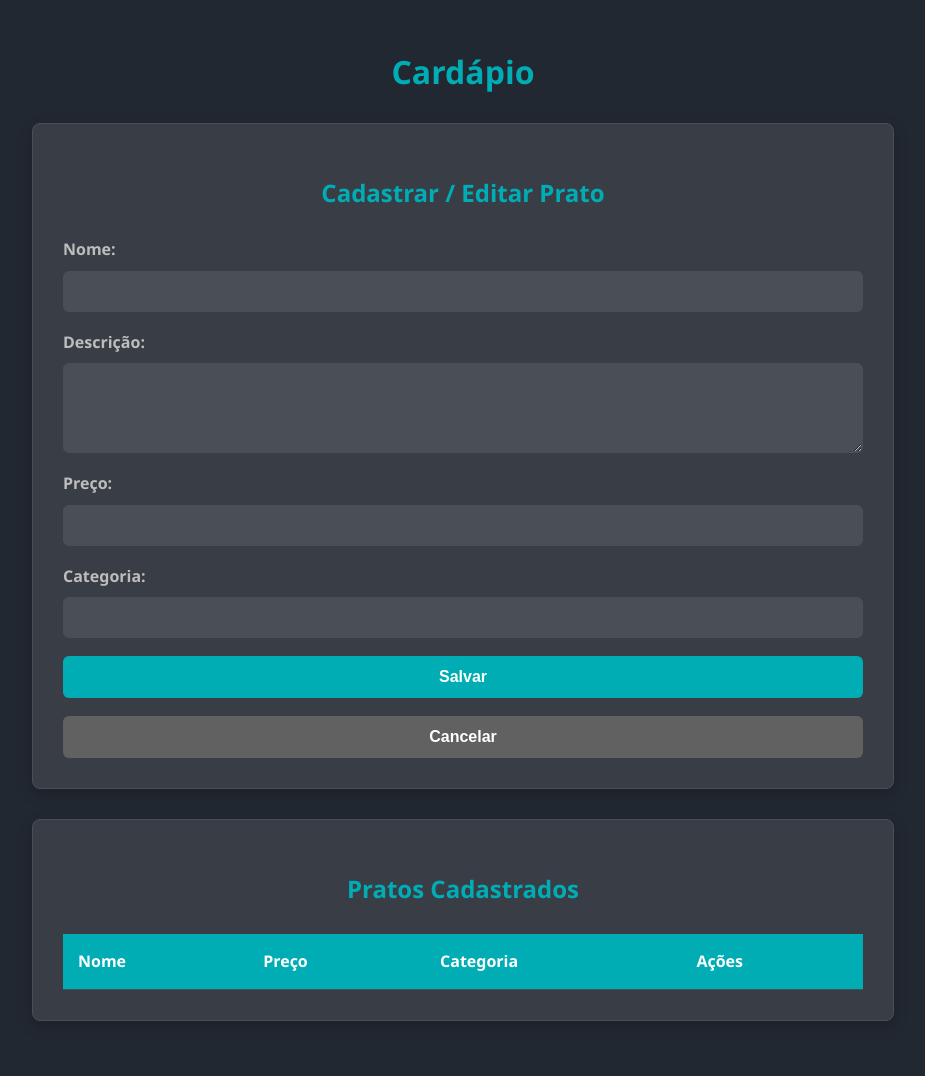
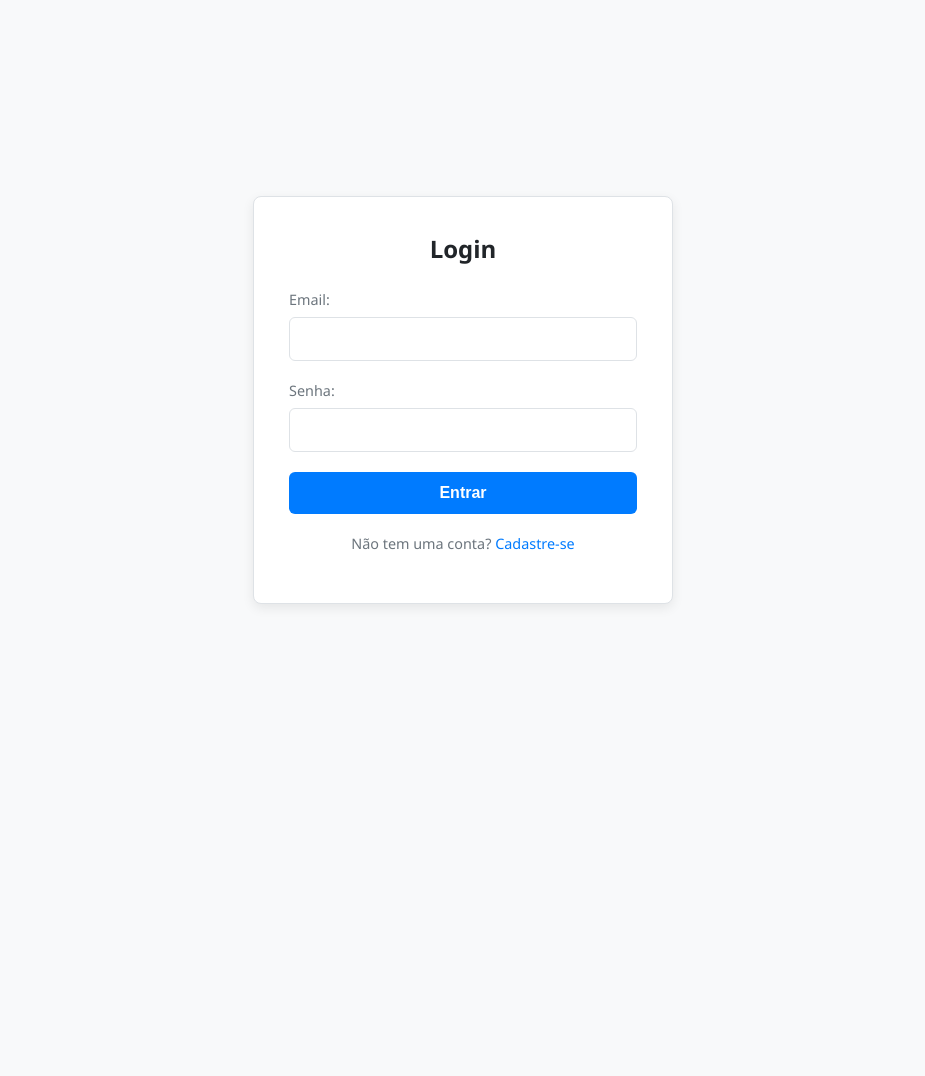
Before and after one commit to rodrigoraa/ProjetoGerencia, a PHP site: page / in a window 1280 px wide. Shown: the whole page, without its empty margins (177-1102 px from the left). After the commit the page ends 606 px from the top, so only its background shows below. Run offline with PHP 8.4, Linux system fonts and the light colour scheme; lists and menus that the app fills with data are empty.

```diff
--- a/frontend/css/auth.css
+++ b/frontend/css/auth.css
@@ -1,35 +1,122 @@
-@import url("style.css");
+/* ---- Variáveis de Cores e Estilos Globais (Tema Branco) ---- */
+:root {
+  --cor-principal: #007bff; /* Azul padrão para links e botões */
+  --cor-sucesso: #28a745; /* Verde para sucesso */
+  --cor-perigo: #dc3545; /* Vermelho para erro */
+  --cor-fundo: #f8f9fa; /* Fundo da página (cinza bem claro) */
+  --cor-container: #ffffff; /* Card principal (branco puro) */
+  --cor-texto: #212529; /* Texto principal (preto suave) */
+  --cor-texto-secundario: #6c757d; /* Texto para labels (cinza) */
+  --cor-borda: #dee2e6; /* Borda dos inputs */
+  --sombra-caixa: 0 4px 12px rgba(0, 0, 0, 0.08); /* Sombra suave */
+  --raio-borda: 8px;
+}
 
+/* ---- Estilos Gerais do Corpo ---- */
 body {
+  font-family: "Segoe UI", "Roboto", "Helvetica Neue", Arial, sans-serif;
+  background-color: var(--cor-fundo);
+  color: var(--cor-texto);
   display: flex;
   justify-content: center;
   align-items: center;
   min-height: 100vh;
+  margin: 0;
   padding: 20px;
   box-sizing: border-box;
+  -webkit-font-smoothing: antialiased;
 }
 
+/* ---- Container Principal de Autenticação ---- */
 .auth-container {
   width: 100%;
-  max-width: 450px;
+  max-width: 420px; /* Um pouco mais estreito para elegância */
 }
 
+/* ---- Card do Formulário ---- */
 .form-container {
+  background-color: var(--cor-container);
+  padding: 35px;
+  border-radius: var(--raio-borda);
+  box-shadow: var(--sombra-caixa);
+  border: 1px solid var(--cor-borda);
   width: 100%;
-  max-width: 450px;
   margin: 0;
   box-sizing: border-box;
 }
 
+h2 {
+  color: var(--cor-texto);
+  text-align: center;
+  margin-top: 0;
+  margin-bottom: 25px;
+  font-weight: 600;
+}
+
+/* ---- Estilos do Formulário (Alinhamento) ---- */
+.form-group {
+  margin-bottom: 20px;
+}
+
+label {
+  display: block; /* Garante que o label fique acima do input */
+  margin-bottom: 8px;
+  font-weight: 500;
+  color: var(--cor-texto-secundario);
+  font-size: 0.9rem;
+}
+
+input[type="text"],
+input[type="email"],
+input[type="password"] {
+  width: 100%;
+  padding: 12px 15px; /* Mais preenchimento lateral */
+  border: 1px solid var(--cor-borda);
+  border-radius: 6px;
+  box-sizing: border-box;
+  background-color: #fff;
+  color: var(--cor-texto);
+  font-size: 1rem;
+  transition: border-color 0.2s, box-shadow 0.2s;
+}
+
+input[type="text"]:focus,
+input[type="email"]:focus,
+input[type="password"]:focus {
+  outline: none;
+  border-color: var(--cor-principal);
+  box-shadow: 0 0 0 3px rgba(0, 123, 255, 0.2); /* Aura de foco azul */
+}
+
+/* ---- Botão Principal ---- */
+button[type="submit"] {
+  width: 100%; /* Botão com largura total */
+  padding: 12px 20px;
+  border: none;
+  border-radius: 6px;
+  font-size: 16px;
+  font-weight: bold;
+  color: white;
+  background-color: var(--cor-principal);
+  cursor: pointer;
+  transition: background-color 0.2s;
+}
+
+button[type="submit"]:hover {
+  background-color: #0056b3; /* Azul mais escuro no hover */
+}
+
+/* ---- Link para Trocar de Formulário ---- */
 .toggle-link {
   text-align: center;
-  margin-top: 15px;
+  margin-top: 20px;
   font-size: 0.9rem;
+  color: var(--cor-texto-secundario);
 }
 
 .toggle-link a {
   color: var(--cor-principal);
-  font-weight: bold;
+  font-weight: 500;
   text-decoration: none;
 }
 
@@ -37,23 +124,27 @@ body {
   text-decoration: underline;
 }
 
+/* ---- Mensagens de Sucesso e Erro ---- */
 .message {
-  padding: 10px;
+  padding: 12px;
   margin-bottom: 15px;
   border-radius: 6px;
   text-align: center;
-  font-weight: bold;
+  font-weight: 500;
   display: none;
+  border: 1px solid transparent;
 }
 
 .message.success {
-  background-color: #2e7d32;
-  color: white;
+  background-color: #d4edda;
+  color: #155724;
+  border-color: #c3e6cb;
   display: block;
 }
 
 .message.error {
-  background-color: var(--cor-perigo);
-  color: white;
+  background-color: #f8d7da;
+  color: #721c24;
+  border-color: #f5c6cb;
   display: block;
 }
--- a/frontend/css/style.css
+++ b/frontend/css/style.css
@@ -1,15 +1,16 @@
-/* ---- Variáveis de Cores e Estilos Globais ---- */
+/* ---- Variáveis de Cores e Estilos Globais (Tema Branco) ---- */
 :root {
-  --cor-principal: #00adb5;
-  --cor-principal-suave: #00c7d1;
-  --cor-fundo: #222831;
-  --cor-container: #393e46;
-  --cor-texto-principal: #eeeeee;
-  --cor-texto-secundario: #bdbdbd;
-  --cor-borda: #4a4e57;
-  --cor-sucesso: var(--cor-principal);
-  --cor-perigo: #d63031;
-  --sombra-caixa: 0 5px 15px rgba(0, 0, 0, 0.2);
+  --cor-principal: #007bff; /* Azul padrão */
+  --cor-sucesso: #28a745; /* Verde para sucesso */
+  --cor-perigo: #dc3545; /* Vermelho para erro */
+  --cor-secundaria: #6c757d; /* Cinza para botões neutros */
+  --cor-aviso: #ffc107; /* Amarelo para edição */
+  --cor-fundo: #f8f9fa; /* Fundo da página */
+  --cor-container: #ffffff; /* Card principal (branco) */
+  --cor-texto: #212529; /* Texto principal */
+  --cor-texto-secundario: #6c757d; /* Texto para labels */
+  --cor-borda: #dee2e6; /* Borda dos inputs */
+  --sombra-caixa: 0 4px 12px rgba(0, 0, 0, 0.08);
   --raio-borda: 8px;
 }
 
@@ -17,7 +18,7 @@
 body {
   font-family: "Segoe UI", "Roboto", "Helvetica Neue", Arial, sans-serif;
   background-color: var(--cor-fundo);
-  color: var(--cor-texto-principal);
+  color: var(--cor-texto);
   line-height: 1.6;
   margin: 0;
   padding: 25px;
@@ -26,10 +27,15 @@ body {
 
 h1,
 h2 {
-  color: var(--cor-principal);
+  color: var(--cor-texto);
   text-align: center;
   margin-bottom: 25px;
-  font-weight: 700;
+  font-weight: 600;
+}
+
+h1 {
+  color: var(--cor-principal);
+  font-size: 2.2rem;
 }
 
 /* ---- Estrutura dos Containers ---- */
@@ -58,21 +64,23 @@ h2 {
 
 label {
   margin-bottom: 8px;
-  font-weight: 600;
+  font-weight: 500;
   color: var(--cor-texto-secundario);
+  font-size: 0.9rem;
 }
 
 input[type="text"],
 input[type="number"],
 textarea {
   width: 100%;
-  padding: 12px;
+  padding: 12px 15px;
   border: 1px solid var(--cor-borda);
   border-radius: 6px;
   box-sizing: border-box;
-  background-color: #4a4e57;
-  color: var(--cor-texto-principal);
-  transition: all 0.3s ease;
+  background-color: #fff;
+  color: var(--cor-texto);
+  font-size: 1rem;
+  transition: border-color 0.2s, box-shadow 0.2s;
 }
 
 input[type="text"]:focus,
@@ -80,7 +88,7 @@ input[type="number"]:focus,
 textarea:focus {
   outline: none;
   border-color: var(--cor-principal);
-  box-shadow: 0 0 0 3px rgba(0, 173, 181, 0.25);
+  box-shadow: 0 0 0 3px rgba(0, 123, 255, 0.2);
 }
 
 textarea {
@@ -97,31 +105,19 @@ button {
   font-size: 16px;
   font-weight: bold;
   color: white;
-  transition: all 0.2s ease-in-out;
+  transition: background-color 0.2s;
 }
 
 button:hover {
-  transform: translateY(-2px);
-  opacity: 0.95;
-}
-
-button:active {
-  transform: translateY(0);
+  opacity: 0.85;
 }
 
 button[type="submit"] {
-  background-color: var(--cor-principal);
-  color: #ffffff;
-}
-button[type="submit"]:hover {
-  background-color: var(--cor-principal-suave);
+  background-color: var(--cor-sucesso); /* Verde para salvar/criar */
 }
 
 #btnCancelar {
-  background-color: #616161;
-}
-#btnCancelar:hover {
-  background-color: #757575;
+  background-color: var(--cor-secundaria);
 }
 
 /* ---- Estilos da Tabela ---- */
@@ -133,7 +129,7 @@ table {
 
 thead {
   background-color: var(--cor-principal);
-  color: #ffffff;
+  color: white;
 }
 
 th,
@@ -143,32 +139,31 @@ td {
   border-bottom: 1px solid var(--cor-borda);
 }
 
-tbody tr {
-  transition: background-color 0.2s ease;
-}
-
-tbody tr:last-child td {
-  border-bottom: none;
+tbody tr:nth-child(even) {
+  background-color: var(--cor-fundo); /* Linha alternada */
 }
 
 tbody tr:hover {
-  background-color: #4a4e57;
+  background-color: #e9ecef; /* Efeito de hover */
 }
 
+/* Botões de Ação na Tabela */
 td:last-child {
   display: flex;
   gap: 10px;
 }
 
 .btn-editar {
-  background-color: #757575;
-}
-.btn-editar:hover {
-  background-color: #9e9e9e;
+  background-color: var(--cor-aviso);
+  color: #212529; /* Texto escuro para botão amarelo */
+  padding: 8px 12px;
+  font-size: 14px;
 }
 
 .btn-excluir {
   background-color: var(--cor-perigo);
+  padding: 8px 12px;
+  font-size: 14px;
 }
 
 /* ---- Responsividade ---- */
--- a/frontend/index.html
+++ b/frontend/index.html
@@ -3,53 +3,58 @@
   <head>
     <meta charset="UTF-8" />
     <meta name="viewport" content="width=device-width, initial-scale=1.0" />
-    <title>Gerenciador de Pratos</title>
-    <link rel="stylesheet" href="css/style.css" />
+    <title>Login & Cadastro - Gerenciador</title>
+    <link rel="stylesheet" href="css/auth.css" />
   </head>
   <body>
-    <h1>Cardápio</h1>
-
-    <div class="form-container">
-      <h2>Cadastrar / Editar Prato</h2>
-      <form id="formPrato">
-        <input type="hidden" id="pratoId" />
-
+    <div class="auth-container">
+      <div class="form-container" id="login-container">
+        <h2>Login</h2>
+        <form id="formLogin">
           <div class="form-group">
-          <label for="nome">Nome:</label>
-          <input type="text" id="nome" required />
+            <label for="loginEmail">Email:</label>
+            <input type="email" id="loginEmail" required />
           </div>
           <div class="form-group">
-          <label for="descricao">Descrição:</label>
-          <textarea id="descricao"></textarea>
+            <label for="loginSenha">Senha:</label>
+            <input type="password" id="loginSenha" required />
           </div>
-        <div class="form-group">
-          <label for="preco">Preço:</label>
-          <input type="number" id="preco" step="0.01" required />
-        </div>
-        <div class="form-group">
-          <label for="categoria">Categoria:</label>
-          <input type="text" id="categoria" />
-        </div>
-        <button type="submit">Salvar</button>
-        <button type="button" id="btnCancelar">Cancelar</button>
+          <div id="loginMessage" class="message"></div>
+          <button type="submit">Entrar</button>
+          <p class="toggle-link">
+            Não tem uma conta? <a href="#" id="showRegister">Cadastre-se</a>
+          </p>
         </form>
       </div>
 
-    <div class="list-container">
-      <h2>Pratos Cadastrados</h2>
-      <table>
-        <thead>
-          <tr>
-            <th>Nome</th>
-            <th>Preço</th>
-            <th>Categoria</th>
-            <th>Ações</th>
-          </tr>
-        </thead>
-        <tbody id="tabelaPratos"></tbody>
-      </table>
+      <div class="form-container" id="register-container" style="display: none">
+        <h2>Cadastro</h2>
+        <form id="formCadastro">
+          <div class="form-group">
+            <label for="regNome">Nome Completo:</label>
+            <input type="text" id="regNome" required />
+          </div>
+          <div class="form-group">
+            <label for="regEmail">Email:</label>
+            <input type="email" id="regEmail" required />
+          </div>
+          <div class="form-group">
+            <label for="regCpf">CPF:</label>
+            <input type="text" id="regCpf" required />
+          </div>
+          <div class="form-group">
+            <label for="regSenha">Senha:</label>
+            <input type="password" id="regSenha" required />
+          </div>
+          <div id="registerMessage" class="message"></div>
+          <button type="submit">Cadastrar</button>
+          <p class="toggle-link">
+            Já tem uma conta? <a href="#" id="showLogin">Faça Login</a>
+          </p>
+        </form>
+      </div>
     </div>
 
-    <script src="js/app.js"></script>
+    <script src="js/auth.js"></script>
   </body>
 </html>
--- a/frontend/js/auth.js
+++ b/frontend/js/auth.js
@@ -103,7 +103,7 @@ formLogin.addEventListener("submit", async (e) => {
     );
 
     setTimeout(() => {
-      window.location.href = "index.html";
+      window.location.href = "pratos.html";
     }, 1500);
   } catch (error) {
     exibirMensagem(loginMessage, error.message, "error");
```
Also changed, not shown: frontend/auth.html (deleted, +0 -61 lines), frontend/pratos.html (added, +55 -0 lines). Lines whose indentation alone changed are shown as unchanged.
